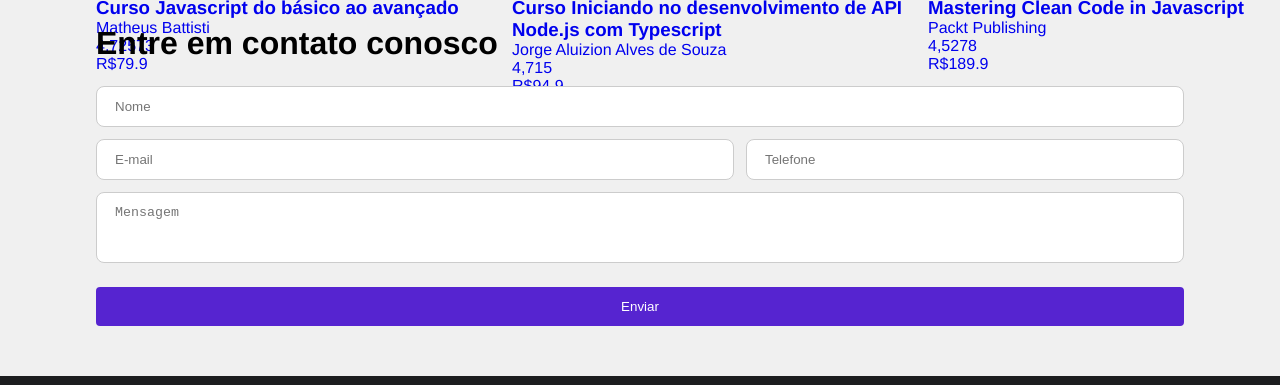
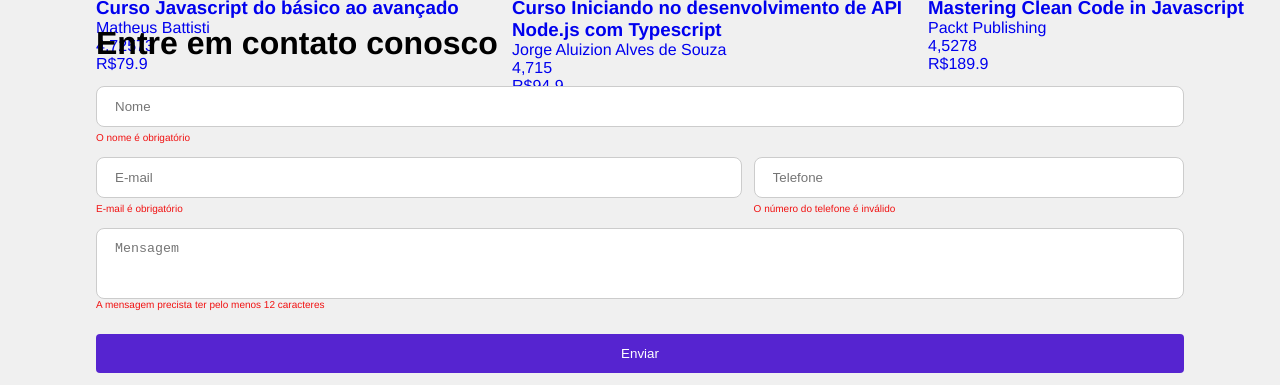
Before and after one commit to VictorMello1993/udemy-clone, a Gatsby site: page / in a window 1280 px wide. Shown: the part 1236-1621 px from the top of the page. Built offline with nearby package versions, Linux system fonts and the light colour scheme; Gatsby itself is replaced by a stand-in of ours.

Commit message:
Validação de formulário

```diff
--- a/package.json
+++ b/package.json
@@ -17,7 +17,6 @@
   },
   "dependencies": {
     "babel-plugin-styled-components": "^2.0.7",
-    "formik": "^2.2.9",
     "gatsby": "^4.24.5",
     "gatsby-plugin-styled-components": "^5.24.0",
     "react": "^18.1.0",
--- a/src/components/ContactForm.tsx
+++ b/src/components/ContactForm.tsx
@@ -1,37 +1,166 @@
-import React from "react";
+import React, { useState } from "react";
 import styled from "styled-components";
 
+const initialValues = {
+  name: "",
+  email: "",
+  phoneNumber: "",
+  message: "",
+};
+
+function isValidName(name: string): string | null {
+  if (!name) {
+    return "O nome é obrigatório";
+  }
+
+  if (name.length > 30) {
+    return "O tamanho máximo do campo nome é de 30 caracteres";
+  }
+
+  return null;
+}
+
+function isValidEmail(email: string): string | null {
+  if (!email) {
+    return "E-mail é obrigatório";
+  }
+
+  if (!email.includes("@")) {
+    return "E-mail inválido";
+  }
+
+  return null;
+}
+
+function isValidMessage(message: string): string | null {
+  if (message.length < 12) {
+    return "A mensagem precista ter pelo menos 12 caracteres";
+  }
+
+  if (message.length > 256) {
+    return "A mensagem precista ter no máximo 256 caracteres";
+  }
+
+  return null;
+}
+
+function isValidPhoneNumber(phoneNumber: string): string | null {
+  if (phoneNumber.length < 6) {
+    return "O número do telefone é inválido";
+  }
+
+  return null;
+}
+
+function ErrorMessage({ message }: { message: string | null }) {
+  if (!message) {
+    return null;
+  }
+
+  return <span className="error">{message}</span>;
+}
+
 export function ContactForm() {
+  const [formState, setFormState] = useState(initialValues);
+
+  const validName = isValidName(formState.name);
+  const validEmail = isValidEmail(formState.email);
+  const validPhoneNumber = isValidPhoneNumber(formState.phoneNumber);
+  const validMessage = isValidMessage(formState.message);
+
+  const isFormValid = !validName && !validEmail && !validPhoneNumber && !validMessage;
+
+  async function submitForm(event: any) {
+    event.preventDefault();
+
+    if (isFormValid) {
+      const form = new FormData();
+
+      form.append("name", formState.name);
+      form.append("email", formState.email);
+      form.append("phone-number", formState.phoneNumber);
+      form.append("message", formState.message);
+
+      await fetch("https://webhook.site/24aa5305-ca8e-4647-9afb-70777a8a31a1", {
+        method: "post",
+        body: form,
+        mode: "cors",
+        headers: {
+          "Access-Control-Allow-Origin": "*",
+        },
+      });
+    }
+
+    alert("Formulário enviado com sucesso!");
+    setFormState(initialValues);
+  }
+
   return (
     <ContactFormContainer>
       <h2 className="form-title">Entre em contato conosco</h2>
-      <form action="https://webhook.site/24aa5305-ca8e-4647-9afb-70777a8a31a1" method="POST" className="contact-form">
+      <form
+        action="https://webhook.site/24aa5305-ca8e-4647-9afb-70777a8a31a1"
+        method="POST"
+        className="contact-form"
+        noValidate
+        onSubmit={(event) => submitForm(event)}
+      >
         <div className="row">
-          <input type="text" name="fullname" placeholder="Nome" id="fullname" className="field" required />
+          <div className="field-container">
+            <input
+              type="text"
+              name="fullname"
+              placeholder="Nome"
+              id="fullname"
+              className="field"
+              value={formState.name}
+              onChange={(event) => setFormState({ ...formState, name: event.target.value })}
+            />
+            <ErrorMessage message={validName} />
           </div>
+        </div>
+
         <div className="row">
-          <input type="email" name="email" placeholder="E-mail" id="email" className="field" required />
+          <div className="field-container email-container">
+            <input
+              type="email"
+              name="email"
+              placeholder="E-mail"
+              id="email"
+              className="field"
+              value={formState.email}
+              onChange={(event) => setFormState({ ...formState, email: event.target.value })}
+            />
+            <ErrorMessage message={validEmail} />
+          </div>
+
+          <div className="field-container phone-number-container">
             <input
               type="tel"
               name="phone-number"
               placeholder="Telefone"
               id="phone-number"
               className="field"
-            pattern="\([0-9]{2}\) 9?[0-9]{4}-[0-9]{4}"
+              value={formState.phoneNumber}
+              onChange={(event) => setFormState({ ...formState, phoneNumber: event.target.value })}
+              // pattern="\([0-9]{2}\) 9?[0-9]{4}-[0-9]{4}"
             />
+            <ErrorMessage message={validPhoneNumber} />
           </div>
+        </div>
+
         <div className="row">
           <textarea
             name="message"
             id="message"
             className="field"
             placeholder="Mensagem"
-            required
             rows={3}
-            minLength={2}
-            maxLength={256}
+            value={formState.message}
+            onChange={(event) => setFormState({ ...formState, message: event.target.value })}
           />
         </div>
+        <ErrorMessage message={validMessage} />
         <div className="row">
           <button type="submit" className="submit-button">
             Enviar
@@ -67,6 +196,10 @@ const ContactFormContainer = styled.div`
 
   .row:not(:first-child) {
     margin-top: 12px;
+  }
+
+  .field-container {
+    width: 100%;
   }
 
   .field:focus {
@@ -109,17 +242,30 @@ const ContactFormContainer = styled.div`
       display: flex;
     }
 
-    #email {
+    .email-container {
       margin-right: 12px;
       flex: 3;
     }
 
-    #phone-number {
+    .phone-number-container {
       flex: 2;
     }
 
     .form-title {
       text-align: left;
     }
+
+    /* .field:invalid {
+      border-color: #f11212;
+    } */
+
+    /* .field:invalid + .error {
+      display: block;
+    } */
+
+    .error {
+      color: #f11212;
+      font-size: 10px;
+    }
   }
 `;
```
Also changed, not shown: 1 other file. Lines whose indentation alone changed are shown as unchanged.
